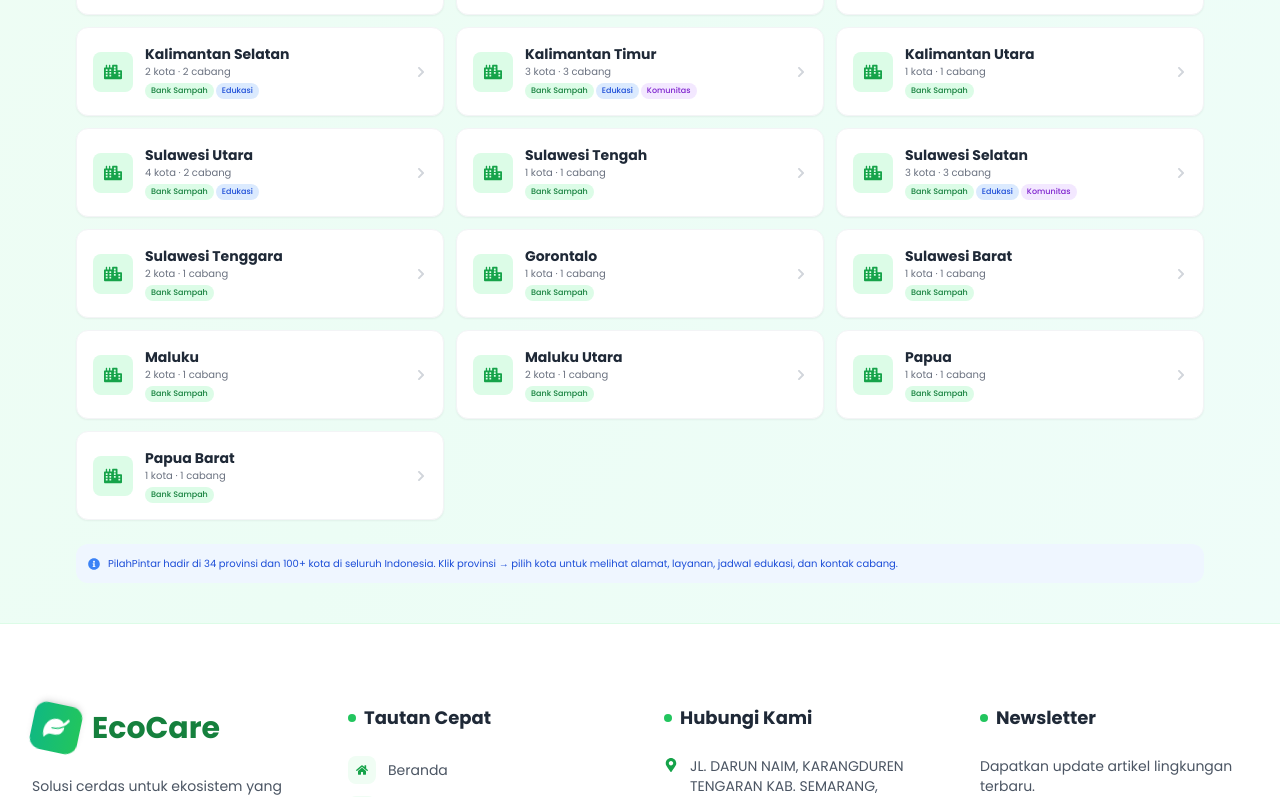
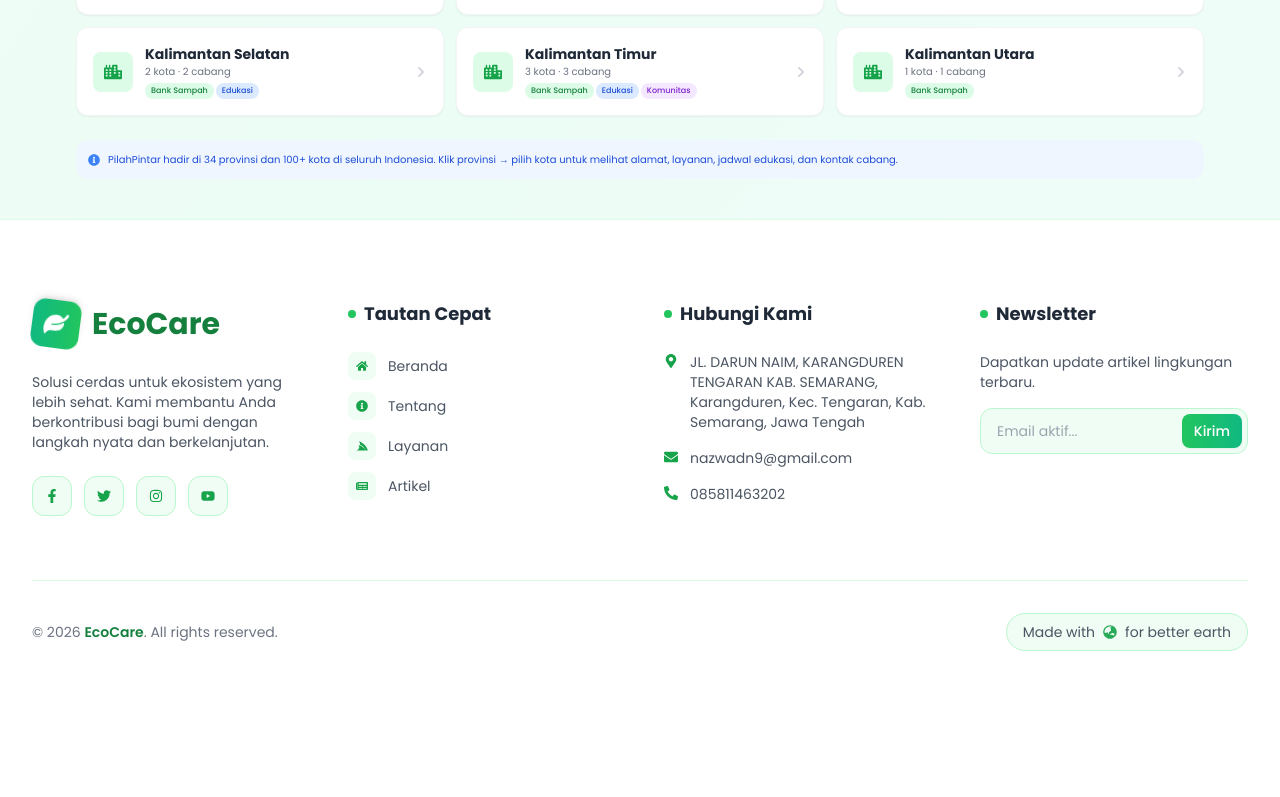
Before and after one commit to nazwadn9-web/EcoSafe-Zone, a React (Vite) app: page /layanan/daerah in a window 1280 px wide. Shown: the part 1050-1847 px from the top of the page. After the commit the page ends 1741 px from the top, so only its background shows below. Built offline with nearby package versions, Linux system fonts and the light colour scheme.

Commit message:
update: perbaikan artikel

```diff
--- a/src/App.jsx
+++ b/src/App.jsx
@@ -12,7 +12,6 @@ import Footer from './components/Footer'
 // Game Pages
 import PilahSampah from './pages/games/PilahSampah'
 import TebakSampah from './pages/games/TebakSampah'
-// import DaurUlang from './pages/games/DaurUlang'
 
 // Layanan Sub-pages
 import Edukasi from './pages/layanan/Edukasi'
@@ -48,7 +47,6 @@ const AnimatedRoutes = () => {
         {/* Individual Game Pages */}
         <Route path="/games/pilah-sampah" element={<PilahSampah />} />
         <Route path="/games/tebak-sampah" element={<TebakSampah />} />
-        {/* <Route path="/games/daur-ulang" element={<DaurUlang />} /> */}
       </Routes>
     </AnimatePresence>
   )
--- a/src/components/Navbar.jsx
+++ b/src/components/Navbar.jsx
@@ -40,7 +40,6 @@ const Navbar = () => {
     window.scrollTo({ top: 0, behavior: 'instant' })
   }, [location.pathname])
 
-  // Klik di luar dropdown → tutup
   useEffect(() => {
     if (!dropdownOpen) return
     const handleClickOutside = () => setDropdownOpen(false)
@@ -90,7 +89,6 @@ const Navbar = () => {
           <div className="px-2 sm:px-3 md:px-4 lg:px-5">
             <div className="flex justify-between items-center h-12 sm:h-14 md:h-16">
 
-              {/* Logo */}
               <Link to="/" onClick={scrollTop} className="flex items-center gap-1 sm:gap-2 group flex-shrink-0">
                 <motion.div
                   animate={{ rotate: 360 }}
@@ -104,7 +102,6 @@ const Navbar = () => {
                 </span>
               </Link>
 
-              {/* Desktop Menu */}
               <div className="hidden md:flex items-center gap-1 lg:gap-2 xl:gap-3">
                 {navItems.map((item, idx) => {
                   const Icon = item.icon
@@ -191,7 +188,6 @@ const Navbar = () => {
                 })}
               </div>
 
-              {/* Mobile toggle */}
               <button
                 onClick={() => setIsOpen(!isOpen)}
                 className="md:hidden w-8 h-8 sm:w-9 sm:h-9 rounded-full bg-gradient-to-r from-green-500 to-emerald-500 text-white flex items-center justify-center shadow-md hover:shadow-lg transition-all active:scale-95"
@@ -296,7 +292,6 @@ const Navbar = () => {
         </div>
       </motion.nav>
 
-      {/* Spacer */}
       {!isFullHeroPage && (
         <div className="h-[52px] sm:h-[60px] md:h-[68px] lg:h-[76px]" />
       )}
--- a/src/pages/layanan/BankSampah.jsx
+++ b/src/pages/layanan/BankSampah.jsx
@@ -69,14 +69,14 @@ const BankSampah = () => {
 ]
 
   const keuntungan = [
-    { icon: FaCoins, title: 'Poin Tunai', desc: 'Setor sampah, kumpulkan poin yang bisa dicairkan' },
+    { icon: FaCoins, title: 'Poin Tunai', desc: 'Poin dari setoran bisa dicairkan menjadi saldo tabungan sampah' },
     { icon: FaTrophy, title: 'Kompetisi Bulanan', desc: 'Hadiah menarik untuk nasabah terbaik' },
     { icon: FaUsers, title: 'Komunitas Hijau', desc: 'Bergabung dengan ribuan anggota aktif' },
     { icon: GiRecycle, title: 'Workshop Gratis', desc: 'Edukasi daur ulang setiap bulan' }
   ]
 
   const caraKerja = [
-    { step: 1, title: 'Pilah Sampah', desc: 'Pisahkan organik & anorganik di rumah', icon: FaTrash },
+    { step: 1, title: 'Pilah Sampah', desc: 'Pisahkan plastik, kertas, dan logam sebelum dibawa ke bank sampah', icon: FaTrash },
     { step: 2, title: 'Setor ke Bank', desc: 'Bawa ke cabang terdekat atau jadwalkan jemput', icon: FaTruck },
     { step: 3, title: 'Timbang & Catat', desc: 'Petugas menimbang dan mencatat di buku tabungan', icon: FaBalanceScale },
     { step: 4, title: 'Poin Masuk', desc: 'Poin otomatis masuk rekening sampah Anda', icon: FaCoins }
@@ -86,7 +86,7 @@ const BankSampah = () => {
     {
       nama: 'Ibu Ratna Dewi',
       role: 'Nasabah sejak 2021',
-      text: 'Alhamdulillah, dari setor sampah saya bisa bantu bayar listrik tiap bulan. Lumayan banget!',
+      text: 'Biasanya setor plastik botol tiap minggu, lumayan bisa bantu bayar listrik.',
       rating: 5,
       image: 'https://randomuser.me/api/portraits/women/65.jpg'
     },
@@ -117,7 +117,7 @@ const BankSampah = () => {
     {
       step: 2,
       title: 'Bawa KTP Asli',
-      desc: 'Untuk verifikasi dan registrasi data diri',
+      desc: 'Petugas akan mencatat data KTP untuk pembuatan buku tabungan sampah',
       icon: FaIdCard,
       color: 'from-green-400 to-green-600'
     },
@@ -142,10 +142,9 @@ const BankSampah = () => {
       initial={{ opacity: 0 }}
       animate={{ opacity: 1 }}
       exit={{ opacity: 0 }}
-      className="min-h-screen pt-6 pb-10"
-    >
+      className="min-h-screen pt-6 pb-10">
+
       <div className="container-custom max-w-6xl px-3">
-        {/* Breadcrumb */}
         <div className="flex items-center gap-1 text-xs text-gray-500 mb-3">
           <Link to="/" className="hover:text-green-600">Beranda</Link>
           <span>/</span>
@@ -154,7 +153,6 @@ const BankSampah = () => {
           <span className="text-green-600 font-medium">Bank Sampah</span>
         </div>
 
-        {/* Header */}
         <div className="mb-6">
           <div className="text-center">
             <motion.div
@@ -174,7 +172,6 @@ const BankSampah = () => {
           </div>
         </div>
 
-        {/* Quick Stats */}
         <div className="grid grid-cols-2 md:grid-cols-4 gap-2 mb-6">
           {Object.entries(bankInfo).map(([key, value], idx) => (
             <motion.div
@@ -190,26 +187,29 @@ const BankSampah = () => {
           ))}
         </div>
 
-        {/* Tabs */}
         <div className="flex justify-center gap-1 mb-5 flex-wrap">
-          {['informasi', 'harga', 'lokasi', 'cara'].map((tab) => (
+          {[
+            { key: 'informasi', label: 'Informasi', icon: FaInfoCircle },
+            { key: 'harga', label: 'Harga Sampah', icon: GiMoneyStack },
+            { key: 'lokasi', label: 'Lokasi', icon: FaMapMarkerAlt },
+            { key: 'cara', label: 'Cara Kerja', icon: FaTruck },
+          ].map((tab) => (
             <button
-              key={tab}
-              onClick={() => setActiveTab(tab)}
-              className={`px-3 py-1.5 rounded-full text-xs font-semibold capitalize transition-all
-                        ${activeTab === tab
+              key={tab.key}
+              onClick={() => setActiveTab(tab.key)}
+              className={`px-3 py-1.5 rounded-full text-xs font-semibold capitalize transition-all flex items-center gap-1
+              ${
+                activeTab === tab.key
                   ? 'bg-green-600 text-white shadow'
-                          : 'bg-gray-100 text-gray-600 hover:bg-gray-200'}`}
+                  : 'bg-gray-100 text-gray-600 hover:bg-gray-200'
+              }`}
             >
-              {tab === 'informasi' && '📋 Informasi'}
-              {tab === 'harga' && '💰 Harga Sampah'}
-              {tab === 'lokasi' && '📍 Lokasi'}
-              {tab === 'cara' && '⚙️ Cara Kerja'}
+              <tab.icon className="text-xs" />
+              {tab.label}
             </button>
           ))}
         </div>
 
-        {/* Informasi Tab */}
         {activeTab === 'informasi' && (
           <div className="space-y-4">
             {/* Keuntungan */}
@@ -234,7 +234,6 @@ const BankSampah = () => {
               </div>
             </div>
 
-            {/* Testimoni */}
             <div className="bg-gradient-to-r from-green-50 to-emerald-50 rounded-xl p-4">
               <h2 className="text-base font-bold text-gray-800 mb-3 text-center">Kata Nasabah Kami</h2>
               <div className="grid grid-cols-1 md:grid-cols-3 gap-3">
@@ -262,7 +261,6 @@ const BankSampah = () => {
               </div>
             </div>
 
-            {/* Cara Daftar */}
             <div className="bg-gradient-to-br from-green-50 to-emerald-50 rounded-xl p-5 shadow-md border border-green-100">
               <div className="flex items-center gap-2 mb-4 justify-center">
                 <div className="w-8 h-8 bg-green-600 rounded-full flex items-center justify-center">
@@ -322,7 +320,6 @@ const BankSampah = () => {
           </div>
         )}
 
-        {/* Harga Tab */}
         {activeTab === 'harga' && (
           <motion.div initial={{ opacity: 0 }} animate={{ opacity: 1 }} className="bg-white rounded-xl shadow-sm overflow-hidden">
             <div className="bg-gradient-to-r from-green-600 to-emerald-600 p-3 text-white">
@@ -357,7 +354,6 @@ const BankSampah = () => {
           </motion.div>
         )}
 
-        {/* Lokasi Tab */}
         {activeTab === 'lokasi' && (
           <div className="space-y-3">
             {lokasi.map((loc, idx) => (
@@ -427,7 +423,6 @@ const BankSampah = () => {
           </div>
         )}
 
-        {/* Cara Kerja Tab */}
         {activeTab === 'cara' && (
           <div className="space-y-4">
             <div className="bg-white rounded-xl shadow-sm p-4">
@@ -504,7 +499,6 @@ const BankSampah = () => {
           </div>
         )}
 
-        {/* CTA */}
         <motion.div
           initial={{ opacity: 0, y: 10 }}
           animate={{ opacity: 1, y: 0 }}
@@ -514,7 +508,6 @@ const BankSampah = () => {
           <p className="text-xs mb-3 opacity-90">Daftar sekarang dan mulai ubah sampah menjadi tabungan bermanfaat</p>
          <div className="flex justify-center gap-2">
 
-  {/* Tombol Daftar Sekarang */}
           <Link
             to="/tentang"
             className="bg-white text-green-600 px-5 py-1.5 rounded-full text-xs font-bold shadow hover:scale-105 transition"
@@ -522,7 +515,6 @@ const BankSampah = () => {
             Daftar Sekarang
           </Link>
 
-  {/* Tombol Hubungi CS */}
           <a
             href="https://wa.me/082134117789"
             target="_blank"
--- a/src/pages/layanan/Daerah.jsx
+++ b/src/pages/layanan/Daerah.jsx
@@ -12,7 +12,7 @@ import {
 } from 'react-icons/fa'
 import { GiEarthAmerica } from 'react-icons/gi'
 
-// Data realistis per kota
+
 const detailKota = {
   // DKI Jakarta
   'Jakarta Selatan': {
@@ -174,7 +174,6 @@ const detailKota = {
     sampahBulan: '2,6 Ton',
     jadwalEdukasi: 'Setiap Rabu, 10.00 WIB'
   },
-  // Default untuk kota yang belum ada data spesifik
   'default': {
     alamat: 'Hubungi pusat untuk info alamat cabang',
     whatsapp: '0821-3411-7789',
@@ -188,7 +187,6 @@ const detailKota = {
     jadwalEdukasi: null
   }
 }
-
 
 const dataWilayah = {
   'Aceh': {
@@ -310,59 +308,8 @@ const dataWilayah = {
     provinsi: 'Kalimantan Utara', ibuKota: 'Tanjung Selor',
     kota: ['Tarakan'],
     layanan: ['Bank Sampah'], cabang: 1
-  },
-  'Sulawesi Utara': {
-    provinsi: 'Sulawesi Utara', ibuKota: 'Manado',
-    kota: ['Manado', 'Bitung', 'Tomohon', 'Kotamobagu'],
-    layanan: ['Bank Sampah', 'Edukasi'], cabang: 2
-  },
-  'Sulawesi Tengah': {
-    provinsi: 'Sulawesi Tengah', ibuKota: 'Palu',
-    kota: ['Palu'],
-    layanan: ['Bank Sampah'], cabang: 1
-  },
-  'Sulawesi Selatan': {
-    provinsi: 'Sulawesi Selatan', ibuKota: 'Makassar',
-    kota: ['Makassar', 'Parepare', 'Palopo'],
-    layanan: ['Bank Sampah', 'Edukasi', 'Komunitas'], cabang: 3
-  },
-  'Sulawesi Tenggara': {
-    provinsi: 'Sulawesi Tenggara', ibuKota: 'Kendari',
-    kota: ['Kendari', 'Baubau'],
-    layanan: ['Bank Sampah'], cabang: 1
-  },
-  'Gorontalo': {
-    provinsi: 'Gorontalo', ibuKota: 'Gorontalo',
-    kota: ['Gorontalo'],
-    layanan: ['Bank Sampah'], cabang: 1
-  },
-  'Sulawesi Barat': {
-    provinsi: 'Sulawesi Barat', ibuKota: 'Mamuju',
-    kota: ['Mamuju'],
-    layanan: ['Bank Sampah'], cabang: 1
-  },
-  'Maluku': {
-    provinsi: 'Maluku', ibuKota: 'Ambon',
-    kota: ['Ambon', 'Tual'],
-    layanan: ['Bank Sampah'], cabang: 1
-  },
-  'Maluku Utara': {
-    provinsi: 'Maluku Utara', ibuKota: 'Sofifi',
-    kota: ['Ternate', 'Tidore Kepulauan'],
-    layanan: ['Bank Sampah'], cabang: 1
-  },
-  'Papua': {
-    provinsi: 'Papua', ibuKota: 'Jayapura',
-    kota: ['Jayapura'],
-    layanan: ['Bank Sampah'], cabang: 1
-  },
-  'Papua Barat': {
-    provinsi: 'Papua Barat', ibuKota: 'Manokwari',
-    kota: ['Manokwari'],
-    layanan: ['Bank Sampah'], cabang: 1
   }
 }
-
 const layananColors = {
   'Bank Sampah': 'bg-green-100 text-green-700',
   'Edukasi': 'bg-blue-100 text-blue-700',
@@ -435,7 +382,6 @@ const LayananWilayah = () => {
           )}
         </div>
 
-        {/* Header */}
         <div className="mb-5 text-center">
           <motion.div
             initial={{ scale: 0 }}
@@ -453,7 +399,6 @@ const LayananWilayah = () => {
           </p>
         </div>
 
-        {/* Search — hanya di halaman daftar */}
         {!showDetail && (
           <div className="relative mb-5 max-w-md mx-auto">
             <input
@@ -550,7 +495,6 @@ const LayananWilayah = () => {
                 </div>
               </div>
 
-              {/* Statistik Provinsi */}
               <div className="grid grid-cols-3 gap-2">
                 <div className="bg-white rounded-xl p-3 text-center shadow-sm">
                   <div className="text-lg font-bold text-green-600">{selectedProvinsi.kota.length}</div>
@@ -566,7 +510,6 @@ const LayananWilayah = () => {
                 </div>
               </div>
 
-              {/* Layanan Tersedia */}
               <div className="bg-white rounded-xl shadow-sm p-4">
                 <h3 className="text-sm font-bold text-gray-800 mb-3">Layanan di Provinsi Ini</h3>
                 <div className="flex flex-wrap gap-2">
@@ -586,7 +529,6 @@ const LayananWilayah = () => {
                 </p>
               </div>
 
-              {/* Pilih Kota */}
               <div className="bg-white rounded-xl shadow-sm p-4">
                 <h3 className="text-sm font-bold text-gray-800 mb-3">Pilih Kota / Kabupaten</h3>
                 <div className="grid grid-cols-2 md:grid-cols-3 gap-2">
@@ -640,7 +582,6 @@ const LayananWilayah = () => {
                           <span className="ml-auto text-[9px] bg-green-600 text-white px-2 py-0.5 rounded-full">● Aktif</span>
                         </div>
 
-                        {/* Statistik Kota */}
                         {detail.nasabah && (
                           <div className="grid grid-cols-3 gap-2 mb-3">
                             <div className="bg-white rounded-lg p-2 text-center">
@@ -658,7 +599,6 @@ const LayananWilayah = () => {
                           </div>
                         )}
 
-                        {/* Layanan aktif di kota ini */}
                         <div className="flex flex-wrap gap-1 mb-3">
                           {detail.layananAktif.map((l, i) => {
                             const Icon = layananIcons[l] || FaMapMarkerAlt
@@ -670,7 +610,6 @@ const LayananWilayah = () => {
                           })}
                         </div>
 
-                        {/* Info kontak — tanpa telepon */}
                         <div className="grid grid-cols-1 md:grid-cols-2 gap-2 text-[10px] text-gray-600">
                           <div className="bg-white rounded-lg p-2.5 space-y-1.5">
                             <p className="flex items-start gap-1.5">
@@ -700,7 +639,6 @@ const LayananWilayah = () => {
                           </div>
                         </div>
 
-                        {/* Tombol Aksi — tanpa tombol telepon */}
                         <div className="flex gap-2 mt-3">
                           <a
                             href={`https://wa.me/${detail.waNumber}`}
@@ -730,7 +668,6 @@ const LayananWilayah = () => {
           )}
         </AnimatePresence>
 
-        {/* Info Box */}
         <div className="mt-6 bg-blue-50 rounded-xl p-3 flex items-start gap-2">
           <FaInfoCircle className="text-blue-500 text-xs mt-0.5 flex-shrink-0" />
           <p className="text-[10px] text-blue-700">
--- a/src/pages/layanan/Edukasi.jsx
+++ b/src/pages/layanan/Edukasi.jsx
@@ -148,7 +148,7 @@ const Edukasi = () => {
   {
     q: 'Apakah program edukasi EcoSafe Zone berbayar?',
     a: [
-      'Program Edukasi SD dan Edukasi Masyarakat disediakan secara GRATIS sebagai bagian dari program pengabdian lingkungan.',
+      'Program Edukasi SD dan masyarakat tersedia gratis karena bagian dari program sosial EcoSafe Zone.',
       'Program Edukasi SMP/SMA dan Pelatihan Guru dikenakan biaya operasional yang sangat terjangkau.',
       'Biaya digunakan untuk modul pembelajaran, alat praktik, serta operasional tim edukator.'
     ]
@@ -181,8 +181,8 @@ const Edukasi = () => {
 ]
 
   const stats = [
-    { icon: FaUsers, label: 'Peserta', value: '5.200+' },
-    { icon: FaSchool, label: 'Sekolah', value: '127' },
+    { icon: FaUsers, label: 'Peserta', value: '150+' },
+    { icon: FaSchool, label: 'Sekolah', value: '12 sekolah mitra' },
     { icon: FaChalkboardTeacher, label: 'Pengajar', value: '28' },
     { icon: FaCalendarAlt, label: 'Program', value: '245' }
   ]
@@ -203,7 +203,6 @@ const Edukasi = () => {
       className="min-h-screen bg-gradient-to-b from-white via-green-50/20 to-white pt-6 pb-12"
     >
       <div className="container-custom max-w-6xl mx-auto px-4">
-        {/* Breadcrumb */}
         <nav className="flex items-center gap-1 text-xs text-gray-500 mb-4">
           <Link to="/" className="hover:text-green-600 transition-colors">Beranda</Link>
           <span>/</span>
@@ -212,7 +211,6 @@ const Edukasi = () => {
           <span className="text-green-600 font-medium">Edukasi</span>
         </nav>
 
-        {/* Header */}
         <div className="mb-8">
           <div className="text-center">
             <motion.div
@@ -233,7 +231,6 @@ const Edukasi = () => {
           </div>
         </div>
 
-        {/* Quick Stats */}
         <div className="grid grid-cols-2 md:grid-cols-4 gap-3 mb-8">
           {stats.map((stat, idx) => (
             <motion.div
@@ -250,7 +247,6 @@ const Edukasi = () => {
           ))}
         </div>
 
-        {/* Tabs */}
         <div className="flex justify-center gap-2 mb-6">
           {[
             { id: 'program', label: ' Program', icon: FaBook },
@@ -271,7 +267,6 @@ const Edukasi = () => {
           ))}
         </div>
 
-        {/* Program Tab */}
         <AnimatePresence mode="wait">
           {activeTab === 'program' && (
             <motion.div
@@ -296,7 +291,6 @@ const Edukasi = () => {
                   >
                     <div className="p-4">
                       <div className="flex flex-col sm:flex-row gap-4">
-                        {/* Image */}
                         <div className="sm:w-32 md:w-40 flex-shrink-0">
                           <div className="relative h-24 sm:h-full rounded-lg overflow-hidden">
                             <img
@@ -308,7 +302,6 @@ const Edukasi = () => {
                           </div>
                         </div>
 
-                        {/* Content */}
                         <div className="flex-1">
                           <div className="flex flex-wrap items-start justify-between gap-2 mb-2">
                             <div className="flex items-center gap-2">
@@ -371,7 +364,6 @@ const Edukasi = () => {
                         </div>
                       </div>
 
-                      {/* Expanded Details */}
                       <AnimatePresence>
                         {isExpanded && (
                           <motion.div
@@ -430,7 +422,6 @@ const Edukasi = () => {
             </motion.div>
           )}
 
-          {/* Testimonial Tab */}
           {activeTab === 'testimonial' && (
             <motion.div
               key="testimonial"
@@ -474,7 +465,6 @@ const Edukasi = () => {
             </motion.div>
           )}
 
-          {/* FAQ Tab */}
           {activeTab === 'faq' && (
             <motion.div
               key="faq"
@@ -523,7 +513,6 @@ const Edukasi = () => {
           )}
         </AnimatePresence>
 
-        {/* Fasilitas */}
         <div className="mt-10">
           <h2 className="text-base font-bold text-gray-800 text-center mb-4">
             Fasilitas yang Didapatkan
@@ -547,14 +536,13 @@ const Edukasi = () => {
           </div>
         </div>
 
-        {/* CTA Section */}
         <motion.div
           initial={{ opacity: 0, y: 10 }}
           animate={{ opacity: 1, y: 0 }}
           transition={{ delay: 0.3 }}
           className="mt-10 bg-gradient-to-r from-green-600 to-emerald-600 rounded-xl p-6 text-center text-white"
         >
-          <h2 className="text-base font-bold mb-1">Siap Menjadi Agen Perubahan?</h2>
+          <h2 className="text-base font-bold mb-1">Ayo jadwalkan program edukasi lingkungan di sekolah Anda</h2>
           <p className="text-xs mb-4 opacity-90">Mulai perjalanan edukasi lingkungan Anda bersama kami</p>
           <div className="flex justify-center gap-3">
            <Link
```
Also changed, not shown: src/components/Footer.jsx (+4 -20 lines), src/pages/Games.jsx (+4 -20 lines), src/pages/Layanan.jsx (+1 -6 lines), src/pages/games/PilahSampah.jsx (+3 -14 lines), src/pages/games/TebakSampah.jsx (+2 -7 lines), src/pages/layanan/ReportForm.jsx (+5 -39 lines). Lines whose indentation alone changed are shown as unchanged.
